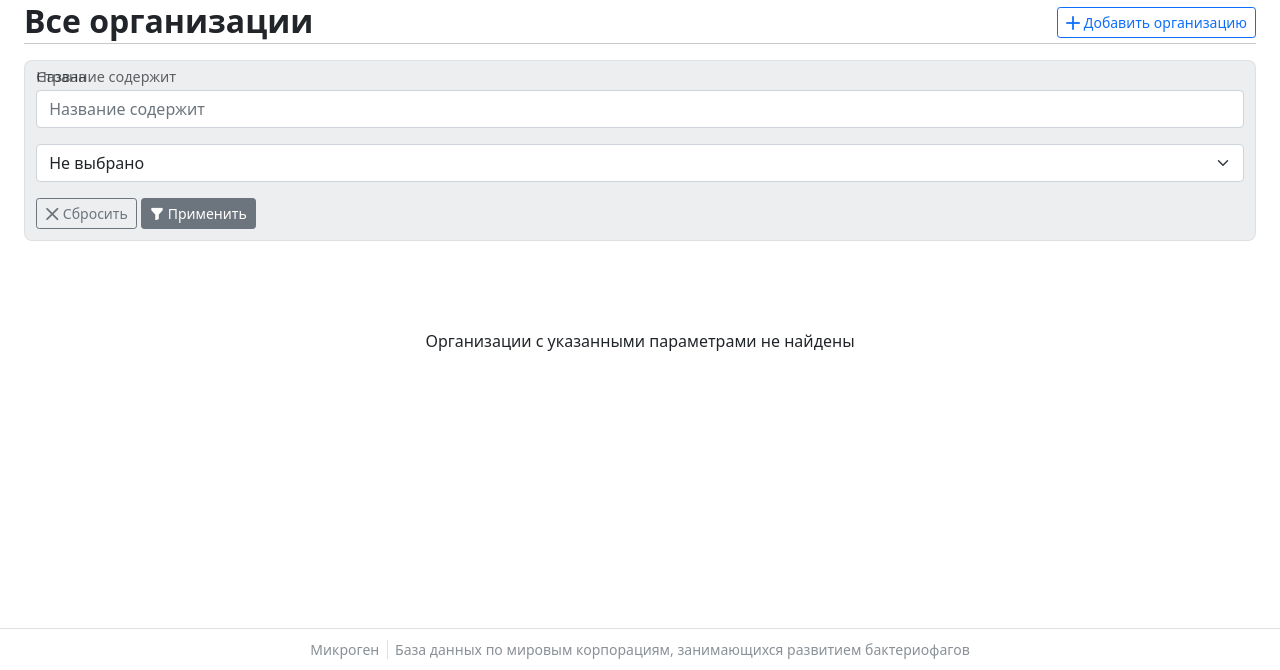
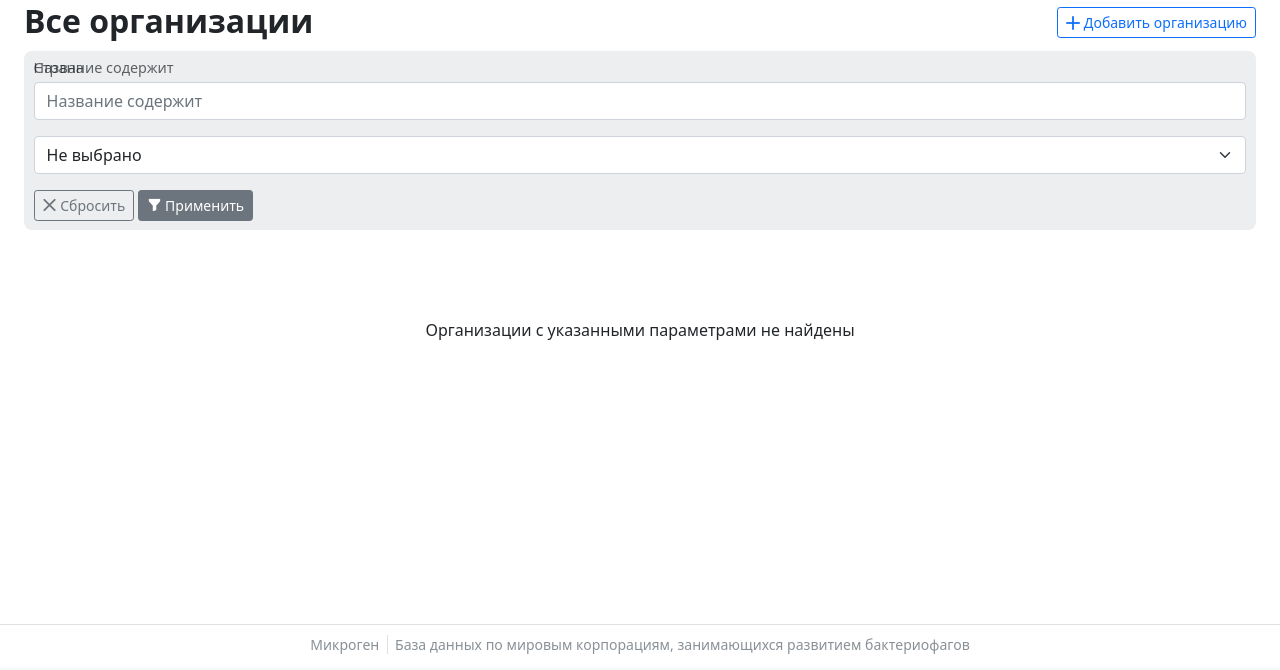
Before and after one commit to kwaket/bphg_orgs, a Django app: page /organizations in a window 1280 px wide. Shown: the part 132-802 px from the top of the page. Run offline with Django 3.2, Linux system fonts and the light colour scheme; the visitor is signed in with stand-in values (Sample User, id 1); data comes from the database, SQL or seed files in the repository; data that the repository does not hold is empty; some libraries are stand-ins or nearby versions.

Commit message:
edit style

```diff
--- a/static/main/styles/main.css
+++ b/static/main/styles/main.css
@@ -82,8 +82,8 @@
 }
 
 .header-group {
-    border-bottom: 1px solid rgba(133, 133, 133, 0.438);
-    margin-bottom: 1em;
+    /* border-bottom: 1px solid rgba(133, 133, 133, 0.4); */
+    margin-bottom: .5em;
 }
 
 .header-group h1 {
@@ -118,8 +118,8 @@ footer {
     bottom: 0;
     right: 0;
     left: 0;
-    height: 40px;
-    line-height: 40px;
+    height: 44px;
+    line-height: 38px;
     border-top: 1px solid #6c757d46;
     opacity: .8;
     text-align: center;
@@ -148,8 +148,8 @@ footer small:first-child {
 @media (min-width: 768px) {
     .filter-box-wrapper {
         background: #6c757d1f;
-        border: 1px solid #6c757d1e;
-        padding: 1.8em .7em .7em;
+        /* border: 1px solid #6c757d1e; */
+        padding: 1.9em .6em .6em;
         border-radius: .5em;
         position: relative;
         margin-bottom: .5em;
@@ -164,7 +164,7 @@ footer small:first-child {
         opacity: .7;
         font-size: .9em;
         position: absolute;
-        top: .3em;
+        top: .4em;
     }
 }
 
```
